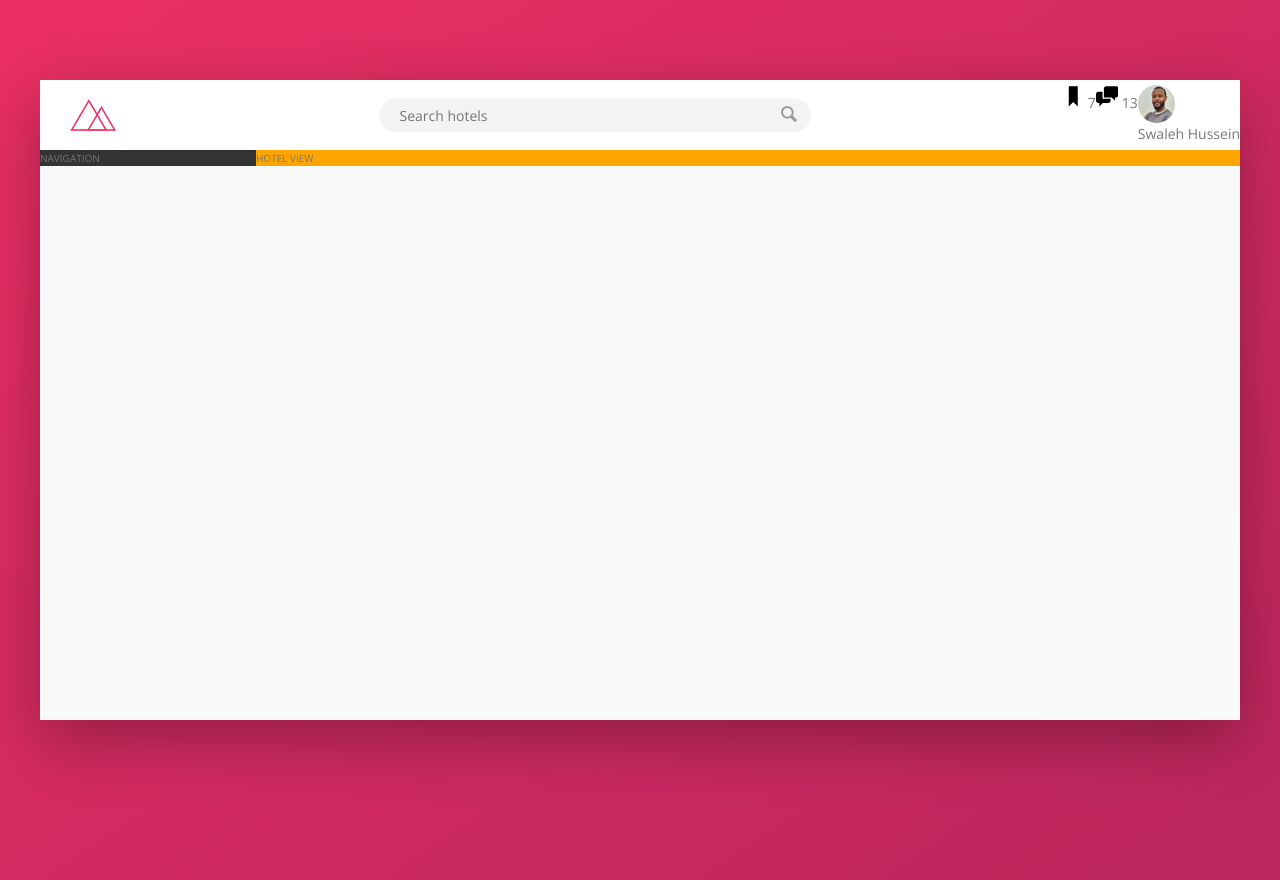
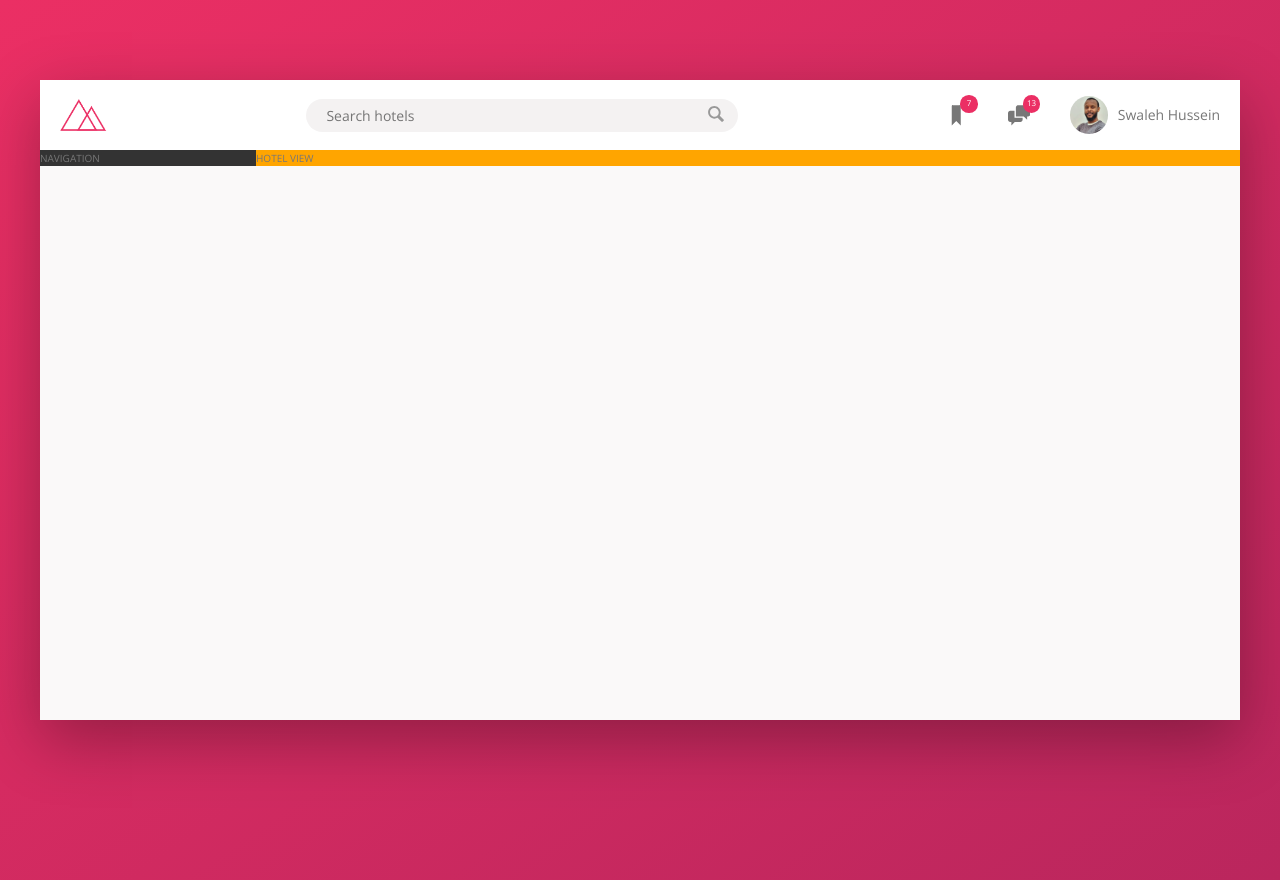
Before and after one commit to vibraniumSwaleh/TourTide, a website: page index.html in a window 1280 px wide. Drawn offline with nearby package versions, Linux system fonts and the light colour scheme.

Commit message:
complete page header

```diff
--- a/index.html
+++ b/index.html
@@ -46,7 +46,7 @@
             </svg>
             <span class="user-nav__user-notification">13</span>
           </div>
-          <div class="user-nav__icon-box">
+          <div class="user-nav__user">
             <div class="user-nav__photo-containter">
               <img
                 src="img/user.png"
--- a/sass/components/_logo.scss
+++ b/sass/components/_logo.scss
@@ -4,5 +4,5 @@
 
 .logo {
   height: 100%;
-  margin-left: 3rem;
+  margin-left: 2rem;
 }
--- a/sass/components/_user-nav.scss
+++ b/sass/components/_user-nav.scss
@@ -1,15 +1,44 @@
 .user-nav {
   display: flex;
+  align-items: center;
+  align-self: stretch;
+
+  & > * {
+    display: flex;
+    align-items: center;
+    padding: 0 2rem;
+    cursor: pointer;
+    height: 100%;
+  }
+
+  & *:hover {
+    background-color: var(--color-grey-light-2);
+  }
 
   &__icon-box {
+    position: relative;
   }
 
   &__icon {
     height: 2.25rem;
     width: 2.25rem;
+    fill: var(--color-grey-dark-2);
   }
 
   &__user-notification {
+    position: absolute;
+    top: 1.5rem;
+    right: 1rem;
+    font-size: 0.8rem;
+    height: 1.75rem;
+    width: 1.75rem;
+    border-radius: 50%;
+    background-color: var(--color-primary);
+    color: var(--color-white);
+
+    display: flex;
+    justify-content: center;
+    align-items: center;
   }
 
   &__photo-containter {
@@ -19,8 +48,6 @@
   &__user-photo {
     height: 100%;
     border-radius: 50%;
-  }
-
-  &__user-name {
+    margin-right: 1rem;
   }
 }
```
Also changed, not shown: css/style.css.
